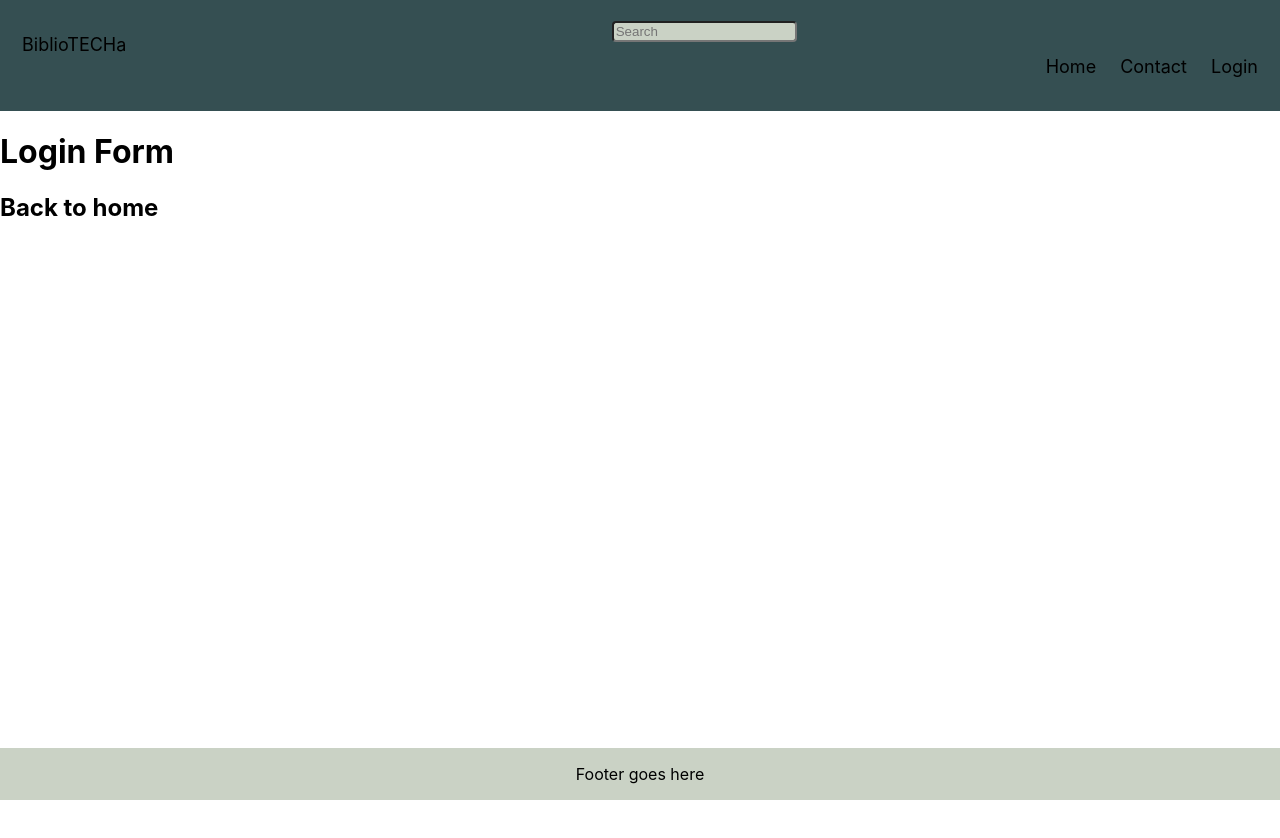
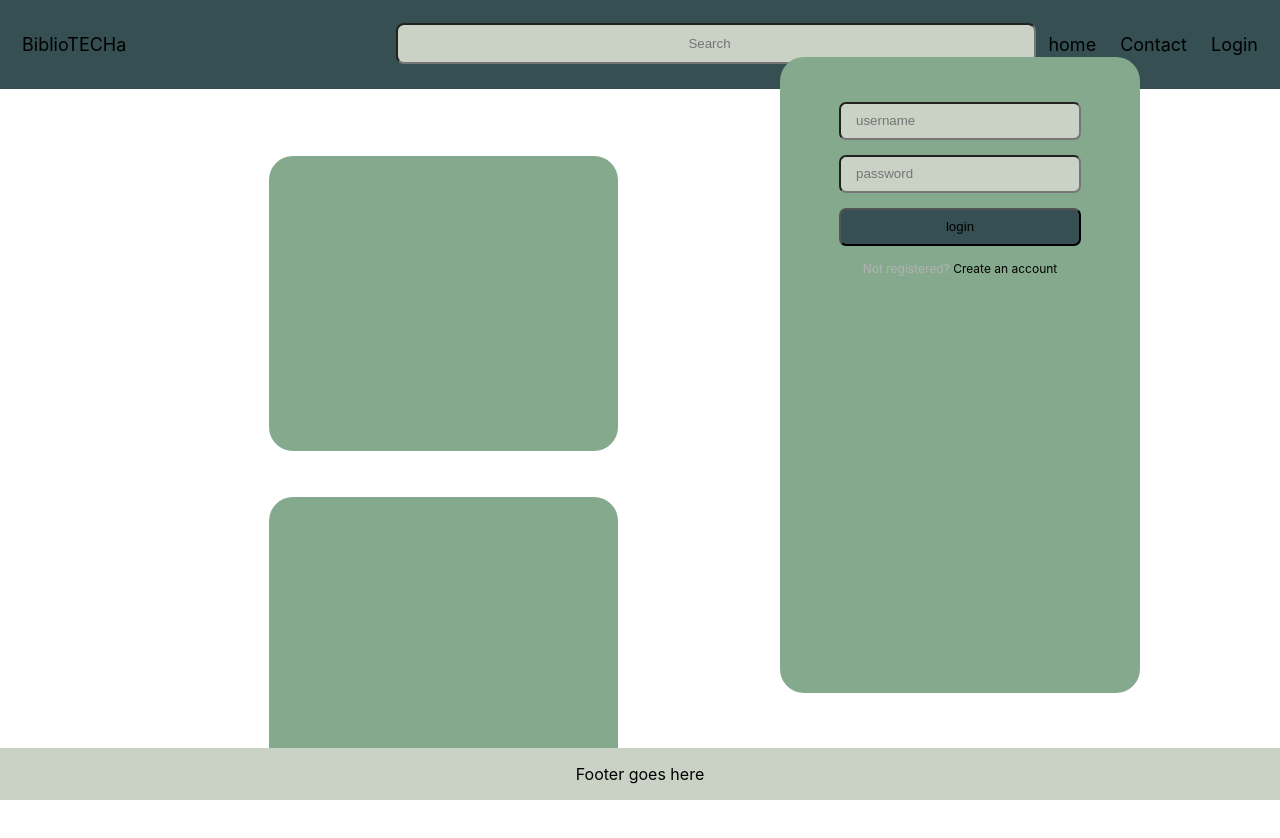
Before and after one commit to Dommy99/bibliotecha, a Next.js app in the folder Bibliotecha/: page /nav/loginpage in a window 1280 px wide. Shown: the top 838 px of the page. Before the commit the page ends 800 px from the top, so only its background shows below. Built offline with nearby package versions, Linux system fonts and the light colour scheme.

Commit message:
form update

```diff
--- a/Bibliotecha/components/header.jsx
+++ b/Bibliotecha/components/header.jsx
@@ -17,7 +17,7 @@ const Header = () => {
         <div className="topnav">
 
 </div>
-          <a className ="active" href="#home">Home</a>
+          <Link href="/">home</Link>
           <a href="#contact">Contact</a>
           <Link href="/nav/loginpage">Login</Link>
         </div>
--- a/Bibliotecha/components/header.module.css
+++ b/Bibliotecha/components/header.module.css
@@ -1,6 +1,6 @@
 .header {
   overflow: hidden;
-  background-color: #354F52;
+  background-color: #354f52;
   padding: 20px 10px;
 }
 
@@ -48,10 +48,16 @@
 
 .box {
   width: 100%;
-  text-align:center;
+  text-align: center;
 }
 
 #search {
-  border-radius: 4px;
-  background-color: #CAD2C5;
+  width: 50%;
+  text-align: center;
+  position: absolute;
+  height: 41px;
+  left: 396px;
+  top: 23px;
+  background: #CAD2C5;
+border-radius: 8px;
 }
--- a/Bibliotecha/pages/nav/loginpage.jsx
+++ b/Bibliotecha/pages/nav/loginpage.jsx
@@ -1,13 +1,36 @@
 import Link from 'next/link';
+import styles from "./loginpage.module.css";
 
 const LoginForm = () => {
     return (
-        <div >
-        <h1>Login Form</h1>
-        <h2>
-        <Link href="/">Back to home</Link>
-      </h2>
+      <div className= {styles.maincontainer}>
+        {/* left container */}
+      <div className= {styles.leftcontainer}>
+      <div className= {styles.topcontainer}></div>
+      <div className= {styles.bottomcontainer}></div>
       </div>
+      {/* right container */}
+      <div className= {styles.rightcontainer}>
+      <div className= {styles.loginpage}>
+  <div className= {styles.form}>
+    <form className= {styles.registerform}>
+      <input type="text" placeholder="name"/>
+      <input type="password" placeholder="password"/>
+      <input type="text" placeholder="email address"/>
+      <button>create</button>
+      <p className= {styles.message}>Already registered? <a href="#">Sign In</a></p>
+    </form>
+    <form className= {styles.loginform}>
+      <input type="text" placeholder="username"/>
+      <input type="password" placeholder="password"/>
+      <button>login</button>
+      <p className= {styles.message}>Not registered? <a href="#">Create an account</a></p>
+    </form>
+  </div>
+</div>
+      </div>
+    </div>
+
     );
 }
 
--- /dev/null
+++ b/Bibliotecha/pages/nav/loginpage.module.css
@@ -0,0 +1,126 @@
+.maincontainer {
+  display: flex;
+  height: 100vh;
+}
+
+.leftcontainer {
+  flex: 1;
+  display: flex;
+  align-items: center;
+  justify-content: center;
+}
+
+.rightcontainer {
+  flex: 1;
+  display: flex;
+  align-items: center;
+  justify-content: center;
+}
+
+
+.topcontainer {
+  position: absolute;
+  width: 349px;
+  height: 295px;
+  left: 269px;
+  top: 156px;
+  background: #84a98c;
+  border-radius: 24px;
+}
+
+.bottomcontainer {
+  position: absolute;
+  width: 349px;
+  height: 295px;
+  left: 269px;
+  top: 497px;
+  background: #84a98c;
+  border-radius: 24px;
+}
+
+/* login in form */
+
+
+
+.loginpage {
+  width: 360px;
+  padding: 8% 0 0;
+  margin: auto;
+}
+.form {
+  position: relative;
+  z-index: 1;
+  background: #84A98C;
+  max-width: 360px;
+  width: 378px;
+  height: 636px;
+  margin: 0 auto 100px;
+  padding: 45px;
+  text-align: center;
+  border-radius: 24px;
+  bottom: 90px;
+}
+.form input {
+  outline: 0;
+  background: #CAD2C5;;
+  width: 242px;
+  height: 38px;
+  left: 60px;
+top: 268px;
+border-radius: 7px;
+  margin: 0 0 15px;
+  padding: 15px;
+  box-sizing: border-box;
+
+}
+.form button {
+    width: 242px;
+    height: 38px;
+    left: 60px;
+    top: 413px;
+    background: #354F52;
+    border-radius: 7px;
+  -webkit-transition: all 0.3 ease;
+  transition: all 0.3 ease;
+  cursor: pointer;
+}
+.form button:hover,.form button:active,.form button:focus {
+    background: #CAD2C5;
+}
+.form .message {
+  margin: 15px 0 0;
+  color: #b3b3b3;
+  font-size: 12px;
+}
+.form .message a {
+  color: #000000;
+  text-decoration: none;
+}
+.form .registerform {
+  display: none;
+}
+
+
+
+@media screen and (max-width: 480px) {
+  .intro-container {
+    flex-direction: column;
+  }
+  .img {
+    height: 100%;
+    object-fit: cover;
+    position: absolute;
+    padding: 20% 0% 0% 1%;
+  }
+  .left-wrapper {
+    padding: 10px;
+    align-items: center;
+    justify-content: center;
+    text-align: center;
+    height: 100%;
+  }
+
+  .desc {
+    display: none;
+  }
+}
```
